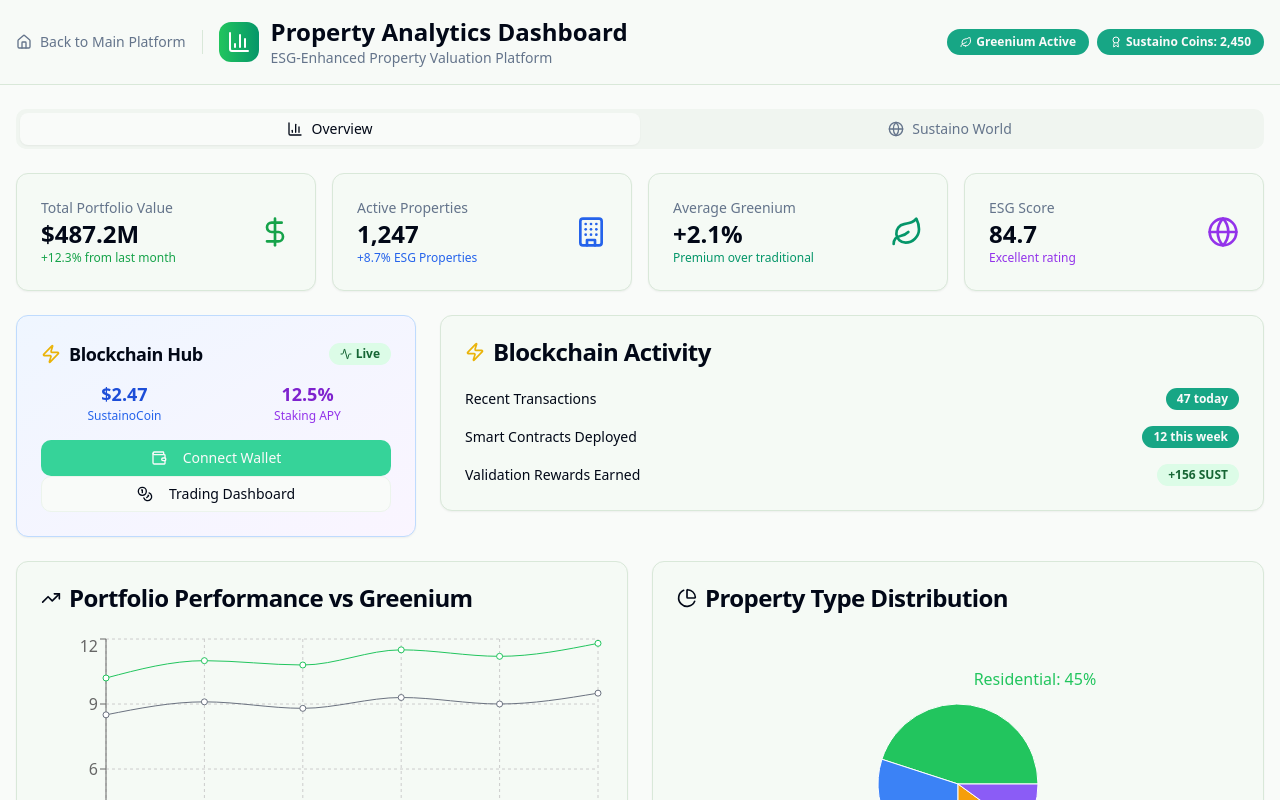
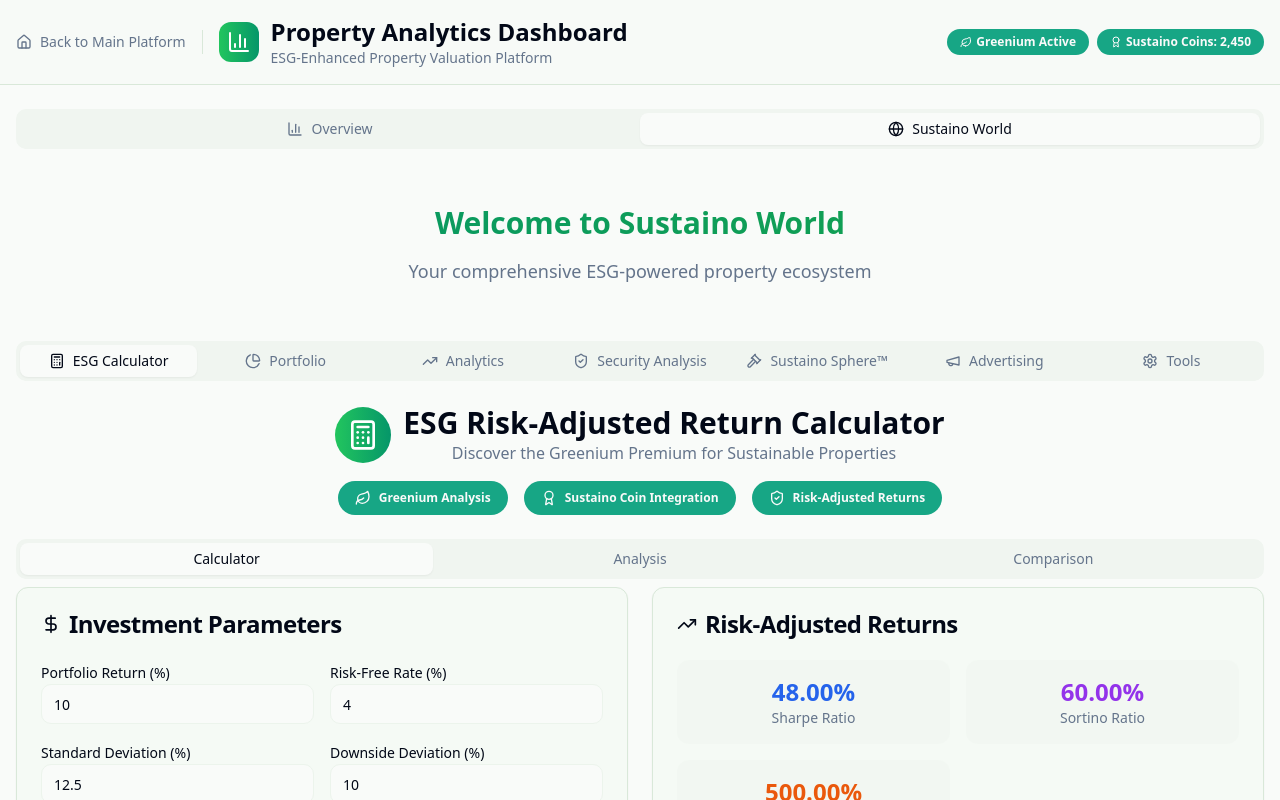
Before and after one commit to hammad983ae/sustaino, a React (Vite) app: page /dashboard in a window 1280 px wide. Shown: the top 800 px of the page. Built offline with nearby package versions, Linux system fonts and the light colour scheme; the HTML template or start-up script is replaced by a standard one.

Commit message:
Refactor dashboard tabs

```diff
--- a/src/pages/Dashboard.tsx
+++ b/src/pages/Dashboard.tsx
@@ -58,7 +58,7 @@ import securityAnalysisDashboard from '@/assets/security-analysis-dashboard.jpg'
 import propertyValuationDashboard from '@/assets/property-valuation-dashboard.jpg';
 
 const Dashboard = () => {
-  const [activeTab, setActiveTab] = useState('overview');
+  const [activeTab, setActiveTab] = useState('sustaino-world');
 
   // Sample data for charts
   const portfolioData = [
```
